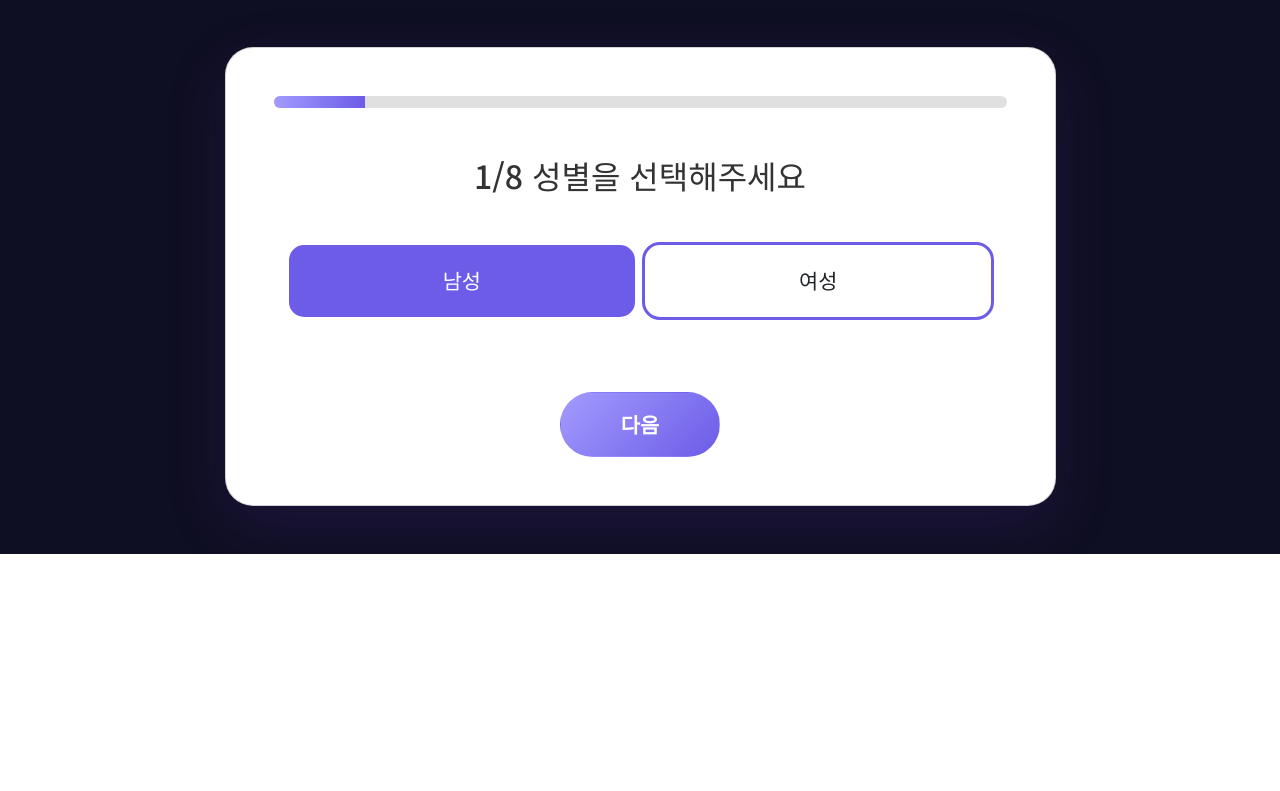
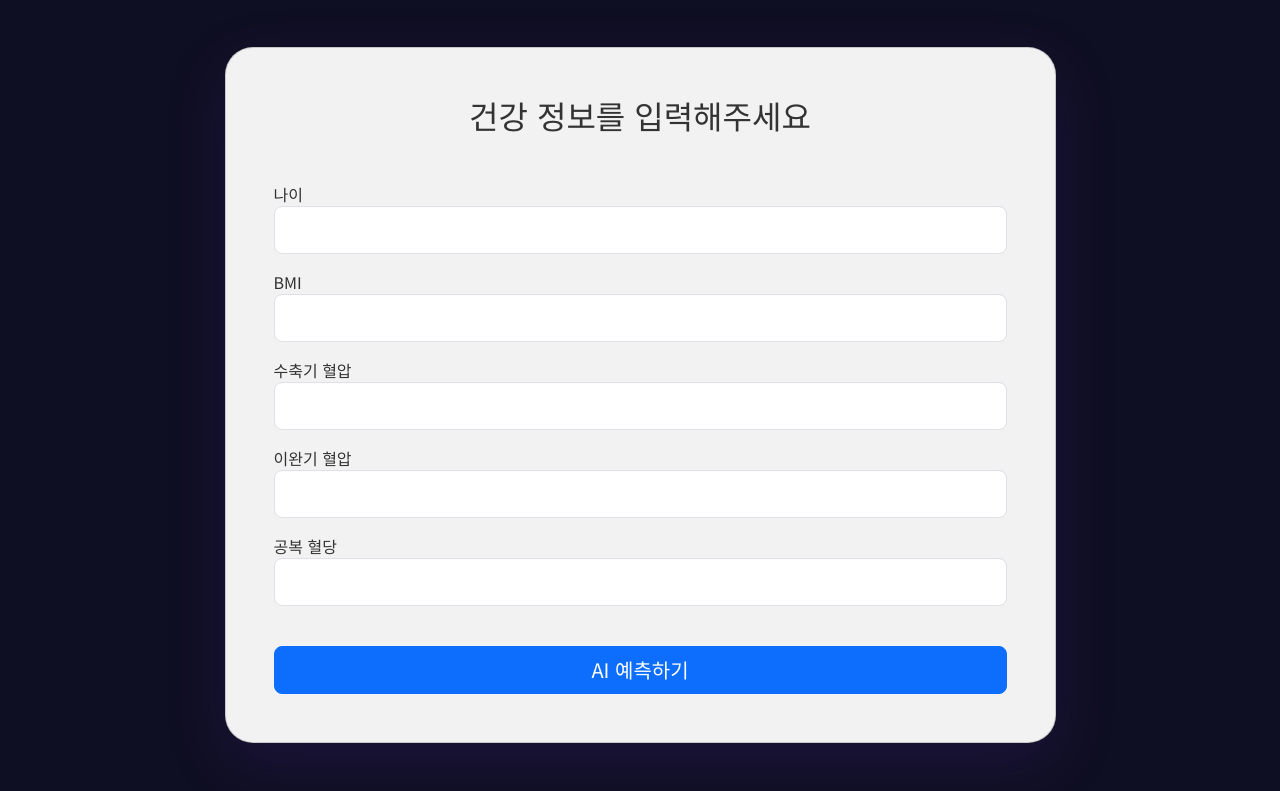
Before and after one commit to gloria9191/stroke-guard-ai-V3, a Flask app: page / in a window 1280 px wide. Shown: the part 801-1592 px from the top of the page. Before the commit the page ends 1355 px from the top, so only its background shows below. Run offline with Flask 3, Linux system fonts and the light colour scheme; parts of the project's set-up code (start-up, migrations or seed data) failed here and were passed over; some web fonts are replaced.

Commit message:
Update index.html

```diff
--- a/templates/index.html
+++ b/templates/index.html
@@ -11,18 +11,19 @@
     <style>
         body {margin:0;background:#0f0f23;color:white;font-family:'Noto Sans KR',sans-serif;overflow-x:hidden}
         .hero{min-height:100vh;background:linear-gradient(135deg,#0f0f23 0%,#1a1a3a 50%,#2d1b69 100%);display:flex;align-items:center;justify-content:center;position:relative}
-        .hero::before{content:'';position:absolute;top:0;left:0;right:0;bottom:0;background:url('https://images.unsplash.com/photo-1638207213803-3c093c7cd506?ixlib=rb-4.0.3&auto=format&fit=crop&q=80') center/cover;opacity:0.15}
+        .hero::before{content:'';position:absolute;top:0;left:0;right:0;bottom:0;background:url('https://images.unsplash.com/photo-1638207213803-3c093c7cd506?auto=format&fit=crop&q=80') center/cover;opacity:0.15}
         .hero-content{position:relative;z-index:2;max-width:900px;text-align:center;padding:0 20px}
-        .title{font-size:clamp(4rem,10vw,7rem);font-weight:900;letter-spacing:-3px;margin:0 0 1.5rem;line-height:0.9}
+        .title{font-size:clamp(4rem,10vw,7rem);font-weight:900;letter-spacing:-3px;margin:0 0 1.5rem;line-height:0.9;}
         .stroke{background:linear-gradient(90deg,#ff6b6b,#feca57);-webkit-background-clip:text;-webkit-text-fill-color:transparent}
         .guard{color:#a29bfe;text-shadow:0 0 30px rgba(162,155,254,0.6)}
-        .subtitle{font-size:1.5rem;font-weight:300;margin-bottom:2rem;opacity:0.9}
-        .badges{display:flex;flex-wrap:wrap;gap:14px;justify-content:center;margin-bottom:3rem}
-        .badge{background:rgba(255,255,255,0.12);padding:10px 24px;border-radius:50px;border:1px solid rgba(255,255,255,0.2)}
-        .card{background:white;color:#333;border-radius:28px;box-shadow:0 20px 60px rgba(80,40,150,0.2)}
-        .btn-opt{width:48%;padding:20px;font-size:1.3rem;border:3px solid #6c5ce7;border-radius:18px}
-        .btn-opt.active{background:#6c5ce7;color:white}
-        .btn-step{background:linear-gradient(135deg,#a29bfe,#6c5ce7);color:white;padding:16px 60px;border-radius:40px;font-size:1.3rem;font-weight:700}
+        .subtitle{font-size:1.5rem;font-weight:300;margin:0 0 3rem;opacity:0.9;line-height:1.7}
+        .badges{display:flex;flex-wrap:wrap;gap:14px;justify-content:center;margin-bottom:4rem}
+        .badge{background:rgba(255,255,255,0.12);backdrop-filter:blur(10px);border:1px solid rgba(255,255,255,0.2);padding:10px 24px;border-radius:50px;font-weight:500;}
+        .tagline{font-size:1.6rem;font-weight:400;opacity:0.9}
+        .icon{margin-right:12px;background:linear-gradient(135deg,#54a0ff,#a29bfe);-webkit-background-clip:text;-webkit-text-fill-color:transparent}
+        .card{background:rgba(255,255,255,0.95);color:#333;border-radius:28px;box-shadow:0 20px 60px rgba(80,40,150,0.2)}
+        .btn-opt{width:48%;padding:22px;font-size:1.4rem;border:3px solid #6c5ce7;border-radius:20px;background:white;color:#6c5ce7;font-weight:700}
+        .btn-opt.active,.btn-opt:hover{background:#6c5ce7;color:white}
         .progress{height:12px;border-radius:12px;background:#e0e0e0}
         .progress-bar{background:linear-gradient(90deg,#a29bfe,#6c5ce7)}
     </style>
@@ -30,164 +31,74 @@
 
 <body>
 
-<!-- HERO -->
 <div class="hero">
     <div class="hero-content">
-        <h1 class="title">
-            <span class="stroke">Stroke</span><span class="guard">Guard</span> AI
-        </h1>
-        <p class="subtitle">국내 500만 명 + 미국 라벨링 데이터 기반<br>차세대 뇌졸중 예측 AI</p>
-
+        <h1 class="title"><span class="stroke">Stroke</span><span class="guard">Guard</span> AI</h1>
+        <p class="subtitle">국내 500만 명 + 미국 라벨링 데이터를 기반으로 동작하는<br>차세대 건강 위험 예측 시스템</p>
         <div class="badges">
-            <span class="badge">ROC-AUC 0.796</span>
-            <span class="badge">뇌졸중 탐지 91.5%</span>
+            <span class="badge">광범위 데이터 기반 분석</span>
+            <span class="badge">고감도 위험 탐지</span>
             <span class="badge">실시간 AI 주치의</span>
         </div>
     </div>
 </div>
 
-<!-- SURVEY -->
+{% if not show_result %}
 <div class="container my-5" id="survey">
-    <div class="row justify-content-center">
-        <div class="col-lg-9">
-            <div class="card p-5">
-                <div class="progress mb-5"><div class="progress-bar" id="prog" style="width:12.5%"></div></div>
-                <h2 id="question" class="text-center mb-5">1/8 성별을 선택해주세요</h2>
+    <div class="row justify-content-center"><div class="col-lg-9">
+        <div class="card p-5">
 
-                <div id="step1" class="text-center mb-4">
-                    <button class="btn btn-opt active" data-value="1">남성</button>
-                    <button class="btn btn-opt" data-value="2">여성</button>
+            <form method="POST">
+                <h2 class="text-center mb-5">건강 정보를 입력해주세요</h2>
+
+                <input type="hidden" name="gender" id="gender">
+                <input type="hidden" name="smoking" id="smoking">
+                <input type="hidden" name="drinking" id="drinking">
+
+                <div class="mb-3">
+                    <label>나이</label>
+                    <input class="form-control form-control-lg" type="number" name="age" required>
                 </div>
 
-                <div id="step2" class="d-none text-center"><input type="number" id="age" class="form-control form-control-lg text-center" placeholder="나이"></div>
-                <div id="step3" class="d-none text-center"><input type="number" id="bmi" class="form-control form-control-lg text-center" placeholder="BMI"></div>
-                <div id="step4" class="d-none text-center"><input type="number" id="sbp" class="form-control form-control-lg text-center" placeholder="수축기 혈압"></div>
-                <div id="step5" class="d-none text-center"><input type="number" id="dbp" class="form-control form-control-lg text-center" placeholder="이완기 혈압"></div>
-                <div id="step6" class="d-none text-center"><input type="number" id="glucose" class="form-control form-control-lg text-center" placeholder="공복 혈당"></div>
-
-                <div id="step7" class="d-none text-center">
-                    <p class="fs-3 fw-bold mb-3">흡연 여부</p>
-                    <button class="btn btn-opt active" data-value="0">아니오</button>
-                    <button class="btn btn-opt" data-value="1">예</button>
+                <div class="mb-3">
+                    <label>BMI</label>
+                    <input class="form-control form-control-lg" type="number" step="0.1" name="bmi" required>
                 </div>
 
-                <div id="step8" class="d-none text-center">
-                    <p class="fs-3 fw-bold mb-3">음주 여부</p>
-                    <button class="btn btn-opt active" data-value="0">아니오</button>
-                    <button class="btn btn-opt" data-value="1">예</button>
+                <div class="mb-3">
+                    <label>수축기 혈압</label>
+                    <input class="form-control form-control-lg" type="number" name="sbp" required>
                 </div>
 
-                <div class="text-center mt-5">
-                    <button id="prev" class="btn btn-outline-light btn-lg d-none">이전</button>
-                    <button id="next" class="btn btn-step">다음</button>
-                    <button id="submit" class="btn btn-danger btn-lg d-none">지금 예측하기</button>
+                <div class="mb-3">
+                    <label>이완기 혈압</label>
+                    <input class="form-control form-control-lg" type="number" name="dbp" required>
                 </div>
-            </div>
+
+                <div class="mb-3">
+                    <label>공복 혈당</label>
+                    <input class="form-control form-control-lg" type="number" step="0.1" name="glucose" required>
+                </div>
+
+                <button class="btn btn-primary btn-lg mt-4 w-100">AI 예측하기</button>
+            </form>
+
         </div>
-    </div>
+    </div></div>
 </div>
 
-<!-- RESULT -->
-<div class="container my-5 d-none" id="result">
-    <div class="row justify-content-center">
-        <div class="col-lg-8">
-            <div id="resultCard" class="card p-5 text-center"> </div>
+{% else %}
+<div class="container my-5" id="result">
+    <div class="row justify-content-center"><div class="col-lg-8">
+        <div class="card p-5 text-white text-center" style="background:{{risk_class}}">
+            <h1 class="display-1 fw-bold">{{prob}}%</h1>
+            <h2 class="mb-4">{{risk_text}}군</h2>
+            <p class="fs-4">{{advice}}</p>
+            <button onclick="location.href='/'" class="btn btn-light btn-lg mt-4">다시 검사하기</button>
         </div>
-    </div>
+    </div></div>
 </div>
-
-
-<script>
-const questions = [
-    "성별을 선택해주세요","나이를 입력해주세요","BMI를 입력해주세요",
-    "수축기 혈압을 입력해주세요","이완기 혈압을 입력해주세요",
-    "공복 혈당을 입력해주세요","흡연하시나요?","음주하시나요?"
-];
-
-let step = 1;
-const data = {gender:1, smoking:0, drinking:0};
-
-document.querySelectorAll(".btn-opt").forEach(btn=>{
-    btn.onclick = function(){
-        this.parentNode.querySelectorAll(".btn-opt").forEach(x=>x.classList.remove("active"));
-        this.classList.add("active");
-    };
-});
-
-document.getElementById("next").onclick = () => {
-
-    if(step === 1) data.gender = +document.querySelector("#step1 .active").dataset.value;
-    if(step === 7) data.smoking = +document.querySelector("#step7 .active").dataset.value;
-    if(step === 8) data.drinking = +document.querySelector("#step8 .active").dataset.value;
-
-    if(step >= 2 && step <= 6){
-        const keys = ["","age","bmi","sbp","dbp","glucose"];
-        const v = document.getElementById(keys[step-1]).value.trim();
-        if(!v || isNaN(v) || +v<=0){
-            alert("정확한 값을 입력해주세요");
-            return;
-        }
-        data[keys[step-1]] = +v;
-    }
-
-    document.getElementById("step"+step).classList.add("d-none");
-    step++;
-
-    document.getElementById("step"+step).classList.remove("d-none");
-    document.getElementById("question").innerText = step + "/8 " + questions[step-1];
-    document.getElementById("prog").style.width = (step/8*100) + "%";
-
-    document.getElementById("prev").classList.remove("d-none");
-
-    if(step === 8){
-        document.getElementById("next").classList.add("d-none");
-        document.getElementById("submit").classList.remove("d-none");
-    }
-};
-
-document.getElementById("prev").onclick = () => {
-    document.getElementById("step"+step).classList.add("d-none");
-    step--;
-    document.getElementById("step"+step).classList.remove("d-none");
-
-    document.getElementById("question").innerText = step + "/8 " + questions[step-1];
-    document.getElementById("prog").style.width = (step/8*100)+"%";
-
-    if(step === 1) document.getElementById("prev").classList.add("d-none");
-
-    document.getElementById("submit").classList.add("d-none");
-    document.getElementById("next").classList.remove("d-none");
-};
-
-document.getElementById("submit").onclick = () => {
-
-    document.getElementById("survey").classList.add("d-none");
-    document.getElementById("result").classList.remove("d-none");
-
-    document.getElementById("resultCard").innerHTML = `
-        <h2>AI가 분석 중입니다...</h2>
-        <div class="spinner-border text-primary" style="width:4rem;height:4rem;"></div>
-        <p class="mt-4 text-muted fs-4">잠시만 기다려주세요</p>
-    `;
-
-    fetch("/", {
-        method:"POST",
-        headers:{ "Content-Type":"application/json" },
-        body: JSON.stringify(data)
-    })
-    .then(r => r.text())
-    .then(html => {
-        document.body.innerHTML = html;
-    })
-    .catch(() => {
-        document.getElementById("resultCard").innerHTML = `
-            <h1>오류 발생</h1>
-            <p>잠시 후 다시 시도해주세요.</p>
-            <button onclick="location.reload()" class="btn btn-light mt-4">새로고침</button>
-        `;
-    });
-};
-</script>
+{% endif %}
 
 </body>
 </html>
```
